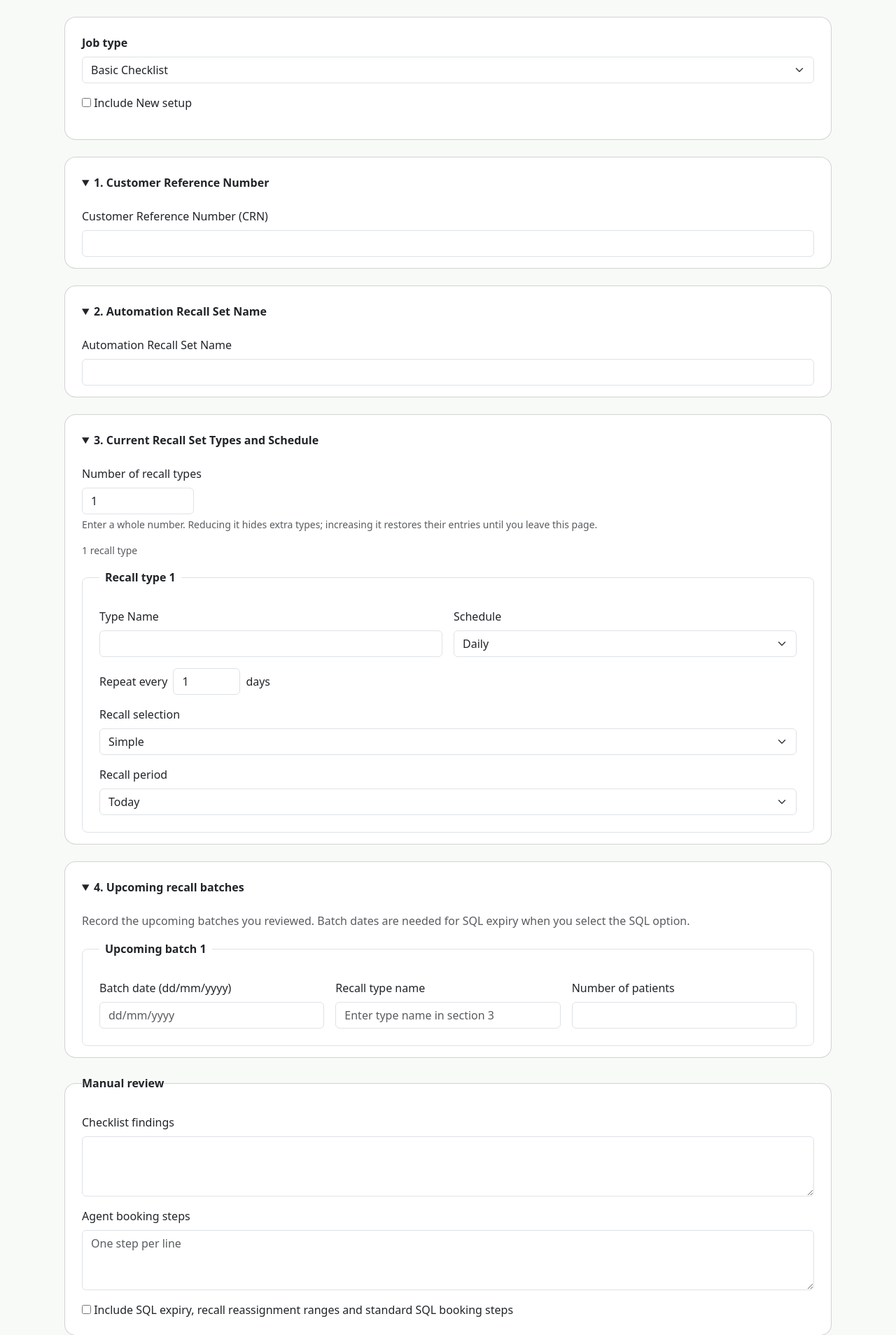
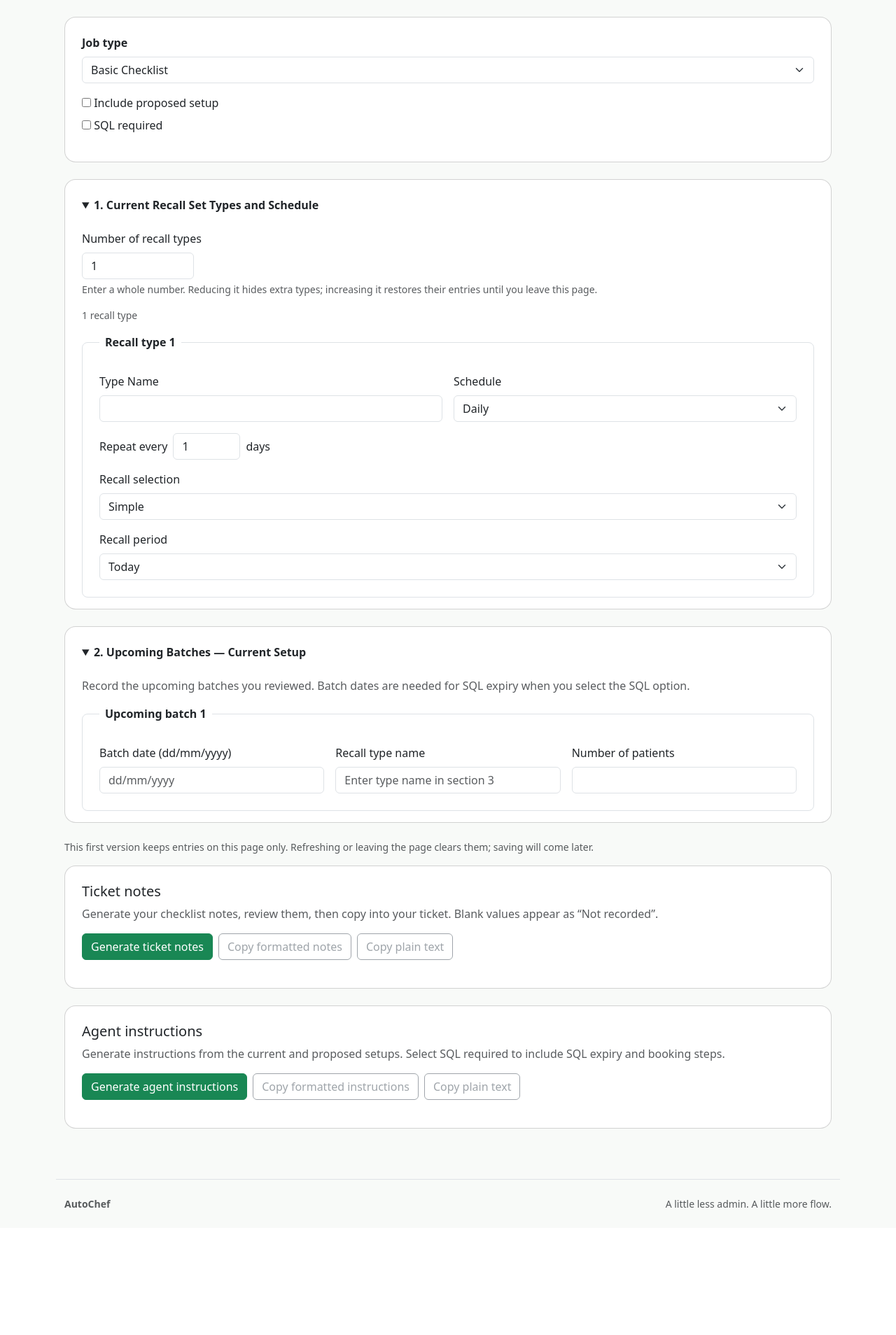
Before and after one commit to mattmasel/AutoChef, a Flask app: page /checklist in a window 1280 px wide. Shown: the part 223-2131 px from the top of the page at 70% size. After the commit the page ends 1949 px from the top, so only its background shows below. Run offline with Flask 3, Linux system fonts and the light colour scheme; some libraries are stand-ins or nearby versions.

Commit message:
Removed unnecessary sections from basic checklist

```diff
--- a/flaskr/static/js/agent-output.js
+++ b/flaskr/static/js/agent-output.js
@@ -114,15 +114,19 @@
     if (!manual) line("p", scripts ? "Below checklist approved and SQL supplied." : "Below checklist approved for schedule changes without SQL within the reviewed scope.");
     line("h3", "Current Setup");
     setup("recalls", total);
+    if (manual) {
+      line("h3", "Upcoming Batches — Current Setup");
+      for (let i = 0; i < total; i++) line("p", `${value(`recalls[${i}][name]`)} — ${value(`batches[${i}][date]`) || "Not recorded"} — ${value(`batches[${i}][patients]`) || "Not recorded"} Patients`);
+    }
     if (manualNewSetup && !targetTotal) { fail("Enter at least one recall type for New setup.", document.getElementById("requested-count")); return; }
-    if (modify || manualNewSetup) { line("h3", manualNewSetup ? "New setup" : "New Setup"); setup("requested_recalls", targetTotal);
+    if (modify || manualNewSetup) { line("h3", manualNewSetup ? "Proposed Recall Set Types and Schedule" : "New Setup"); setup("requested_recalls", targetTotal);
       window.AutoChefAutoPreview.writeRequestedBatches(data,line);
     }
     if (modify) {
       line("h3", "Schedule change coverage assessment");
       coverage.details.forEach(detail => line("p", detail));
     }
-    if (manual && data.get("manual_findings")?.trim()) {
+    if (!manual && data.get("manual_findings")?.trim()) {
       line("h3", "Manual review findings");
       data.get("manual_findings").trim().split(/\r?\n/).filter(Boolean).forEach(note => line("p", note));
     }
@@ -149,18 +153,18 @@
     } else if (!manual) {
       line("p", "Confirm the reviewed schedule changes and book a time with the customer. No SQL or recall reassignment is included in this booking.");
     }
-    line("h3", "During Booking");
+    if (scripts || !manual || manualNewSetup) line("h3", "During Booking");
     // Keep job-specific booking steps in one place for future job requirements.
     const bookingSteps = scripts ? [
       "Backup the database",
       'Make changes to automation (if required - see "New Setup")',
       "Run attached SQL (run 35005 first then 31628 second)"
-    ] : manual ? (manualNewSetup ? ["Apply the schedule recorded under New setup."] : []) : [
+    ] : manual ? (manualNewSetup ? ["Apply the schedule recorded under Proposed Recall Set Types and Schedule."] : []) : [
       "Backup the database",
       'Make the agreed automation changes (see "New Setup")',
       "Verify upcoming batch coverage and confirm the reviewed patients remain eligible under the new schedule"
     ];
-    if (manual) {
+    if (!manual) {
       bookingSteps.push(...value("manual_actions").split(/\r?\n/).map(step => step.trim()).filter(Boolean));
       if (!bookingSteps.length) line("p", "No booking steps recorded.");
     }
--- a/flaskr/static/js/auto-preview.js
+++ b/flaskr/static/js/auto-preview.js
@@ -20,20 +20,21 @@
    }
    requested.push({box,legend,...fields});$('auto-requested-batches').append(box);
   }
-  requested.forEach((r,i)=>{r.box.hidden=r.box.disabled=i>=n;r.time.disabled=r.time.parentElement.hidden=!experimental;r.legend.textContent=`${i+1}. ${$(`requested-${i}-name`)?.value||'Requested type'}`;});
+  requested.forEach((r,i)=>{r.box.hidden=r.box.disabled=i>=n;for(const key of ["time","from","to"])r[key].disabled=r[key].parentElement.hidden=!experimental;r.legend.textContent=`${i+1}. ${$(`requested-${i}-name`)?.value||'Requested type'}`;});
  }
  function writeRequestedBatches(data,line){
-  line('h3','Upcoming recall batches — New setup');
+  line('h3',data.get('job_type')==='basic'?'Upcoming Batches — Proposed Setup':'Upcoming recall batches — New setup');
   const count=Number(data.get('requested_recall_count'));
   let recorded=false;
   for(let i=0;i<count;i++){
    const read=key=>data.get(`preview_requested[${i}][${key}]`) || '';
+   const experimental=data.get('job_type')==='experimental';
    const date=key=>read(key).split('-').reverse().join('/');
-   if(!['next','from','to','patients'].some(read))continue;
+   if(!(experimental ? ['next','from','to','patients'] : ['next','patients']).some(read))continue;
    const parts=[data.get(`requested_recalls[${i}][name]`) || `Type ${i+1}`];
-   if(read('next'))parts.push(`Batch date ${date('next')}${read('time')?' '+read('time'):''}`);
-   if(read('from'))parts.push(`Recall from ${date('from')}`);
-   if(read('to'))parts.push(`Recall to ${date('to')}`);
+   if(read('next'))parts.push(`Batch date ${date('next')}${experimental && read('time')?' '+read('time'):''}`);
+   if(experimental && read('from'))parts.push(`Recall from ${date('from')}`);
+   if(experimental && read('to'))parts.push(`Recall to ${date('to')}`);
    if(read('patients'))parts.push(`Patients: ${read('patients')}`);
    line('p',parts.join(' — '));
    recorded=true;
--- a/flaskr/static/js/checklist.js
+++ b/flaskr/static/js/checklist.js
@@ -28,7 +28,17 @@
     const currentRanges = usesCurrentRanges();
     const manual = jobType.value === "basic";
     const review = document.getElementById("manual-review");
-    review.hidden = review.disabled = !manual;
+    review.hidden = review.disabled = true;
+    form.querySelectorAll("[data-experimental-only]").forEach(section => { section.hidden = section.disabled = manual; });
+    document.getElementById("basic-sql-option").hidden = !manual;
+    document.getElementById("manual-sql").disabled = !manual;
+    const hideRanges = manual && !document.getElementById("manual-sql").checked;
+    document.getElementById("sql-range-section").hidden = hideRanges;
+    document.getElementById("sql-range-fields").disabled = hideRanges;
+    document.getElementById("current-heading").textContent = (manual ? "1" : "3") + ". Current Recall Set Types and Schedule";
+    document.getElementById("current-batch-heading").textContent = (manual ? "2" : "4") + ". Upcoming Batches — Current Setup";
+    document.getElementById("proposed-batch-section").hidden = currentRanges;
+    document.getElementById("proposed-batch-fields").disabled = currentRanges;
     document.getElementById("manual-agent-help").hidden = !manual;
     document.getElementById("automatic-agent-help").hidden = manual;
     document.getElementById("manual-batch-help").hidden = !manual;
@@ -38,10 +48,11 @@
     document.getElementById("requested-section").hidden = currentRanges;
     document.getElementById("requested-fields").disabled = currentRanges;
     newSetup.setAttribute("aria-expanded", String(newSetup.checked));
-    document.getElementById("requested-heading").textContent = "8. New setup";
+    document.getElementById("requested-heading").textContent = manual ? "3. Proposed Recall Set Types and Schedule" : "8. Proposed Recall Set Types and Schedule";
     rangeDrafts = draftsByJob[newSetup.checked ? jobType.value + "New" : jobType.value];
-    const section = currentRanges ? "3" : "8";
-    document.getElementById("range-heading").textContent = currentRanges ? "9. Recall date ranges" : "9. Requested recall date ranges";
+    document.getElementById("proposed-batch-heading").textContent = (manual ? "4" : "8b") + ". Upcoming Batches — Proposed Setup";
+    const section = manual ? (currentRanges ? "1" : "3") : (currentRanges ? "3" : "8");
+    document.getElementById("range-heading").textContent = manual ? "5. SQL Recall Date Ranges" : "9. Recall date ranges";
     document.getElementById("range-help").textContent = `Types follow the order in section ${section}, newest dates first. Enter each From date except the last. Each following To date is calculated as the previous From date minus one day.`;
     document.getElementById("range-empty").textContent = `Add ${currentRanges ? "current" : "requested"} recall types in section ${section} to enter their date ranges.`;
     updateCount();
@@ -66,7 +77,7 @@
   }
 
   function syncRanges() {
-    syncRangeGroup("range", activeRangeCount, rangeDrafts, usesCurrentRanges() ? "recall" : "requested", usesCurrentRanges() ? "3" : "8");
+    syncRangeGroup("range", activeRangeCount, rangeDrafts, usesCurrentRanges() ? "recall" : "requested", jobType.value === "basic" ? (usesCurrentRanges() ? "1" : "3") : (usesCurrentRanges() ? "3" : "8"));
     syncRangeGroup("existing-range", existingCount, existingDrafts, "recall", "3");
   }
 
@@ -239,6 +250,7 @@
 
   // Use change rather than every keystroke so multi-digit counts can be entered.
   count.addEventListener("change", updateCount);
+  document.getElementById("manual-sql").addEventListener("change", updateJobType);
   newSetup.addEventListener("change", updateJobType);
   jobType.addEventListener("change", updateJobType);
   periodCount.addEventListener("change", updatePeriods);
--- a/flaskr/static/js/output.js
+++ b/flaskr/static/js/output.js
@@ -35,7 +35,7 @@
     const relevant = [...form.querySelectorAll("input, select")].filter((field) => {
       if (field.name.startsWith("preview_requested[")) return !field.matches(":disabled");
       if (manual && /^(requested_recalls\[|requested_recall_count$)/.test(field.name)) return !field.matches(":disabled");
-      if (/^(existing_ranges|requested_ranges)\[/.test(field.name)) return !field.matches(":disabled") && Boolean(coverage?.includeRanges);
+      if (/^(existing_ranges|requested_ranges)\[/.test(field.name)) return !field.matches(":disabled") && Boolean(coverage?.includeRanges || (manual && document.getElementById("manual-sql").checked));
       return !field.matches(":disabled") && /^(recall_count|period_count|recalls\[|existing_ranges\[|batches\[|periods\[|Px\d|PostPx\d)/.test(field.name);
     });
     for (const field of relevant) {
@@ -63,6 +63,27 @@
       fragment.append(element);
       text.push(content, "");
     }
+    if (manual) {
+      line("h1", "Recall Checklist");
+      line("h3", "Current Recall Set Types and Schedule");
+      writeSetup("recalls", total);
+      line("h3", "Upcoming Batches — Current Setup");
+      for (let i = 0; i < total; i++) {
+        line("p", `${value(`recalls[${i}][name]`)} — ${value(`batches[${i}][date]`)} — ${value(`batches[${i}][patients]`)} Patients`);
+      }
+      if (data.has("manual_new_setup")) {
+        line("h3", "Proposed Recall Set Types and Schedule");
+        writeSetup("requested_recalls", Number(data.get("requested_recall_count")));
+        window.AutoChefAutoPreview.writeRequestedBatches(data, line);
+      }
+      if (data.has("manual_sql")) {
+        line("h3", "SQL Recall Date Ranges");
+        const count = data.has("manual_new_setup") ? Number(data.get("requested_recall_count")) : total;
+        for (let i = 0; i < count; i++) {
+          line("p", `${value(`requested_ranges[${i}][name]`)} — ${value(`requested_ranges[${i}][from]`)} to ${value(`requested_ranges[${i}][to]`)}`);
+        }
+      }
+    } else {
     line("h1", "Automation Testing Phase");
     if (!manual) {
       line("h2", "Steps Performed");
@@ -92,23 +113,6 @@
     }
     if (!total) line("p", "None recorded");
     line("h3", "Current Automation Recall Setup");
-    function condition(prefix, row) {
-      return `${value(`${prefix}[${row}][comparison]`)} ${value(`${prefix}[${row}][amount]`)} ${value(`${prefix}[${row}][unit]`)} in the ${value(`${prefix}[${row}][direction]`)}`;
-    }
-    function writeSetup(collection, count) {
-      for (let i = 0; i < count; i++) {
-        const prefix = `${collection}[${i}]`;
-        const schedule = window.AutoChefSchedule.format(data, prefix);
-        let period = value(`${prefix}[period]`);
-        if (data.get(`${prefix}[mode]`) === "Advanced") {
-          period = condition(prefix, "first");
-          period = period.charAt(0).toUpperCase() + period.slice(1);
-          if (data.has(`${prefix}[and]`)) period += ` AND ${condition(prefix, "second")}`;
-        }
-        line("p", `${value(`${prefix}[name]`)} - ${schedule} - ${period}`);
-      }
-      if (!count) line("p", "None recorded");
-    }
     writeSetup("recalls", total);
     if (data.has("manual_new_setup")) {
       line("h3", "New setup");
@@ -154,6 +158,24 @@
       // Read shared identity directly from pre-SQL fields so it cannot diverge.
       line("p", `[${value(`Px${i}ID`)}] ${value(`Px${i}RecallSet`)} - ${["RecallPeriod", "RecallDate", "RecallType"].map(key => value(`PostPx${i}${key}`)).join(" - ")}`);
     }
+    }
+    function condition(prefix, row) {
+      return `${value(`${prefix}[${row}][comparison]`)} ${value(`${prefix}[${row}][amount]`)} ${value(`${prefix}[${row}][unit]`)} in the ${value(`${prefix}[${row}][direction]`)}`;
+    }
+    function writeSetup(collection, count) {
+      for (let i = 0; i < count; i++) {
+        const prefix = `${collection}[${i}]`;
+        const schedule = window.AutoChefSchedule.format(data, prefix);
+        let period = value(`${prefix}[period]`);
+        if (data.get(`${prefix}[mode]`) === "Advanced") {
+          period = condition(prefix, "first");
+          period = period.charAt(0).toUpperCase() + period.slice(1);
+          if (data.has(`${prefix}[and]`)) period += ` AND ${condition(prefix, "second")}`;
+        }
+        line("p", `${value(`${prefix}[name]`)} - ${schedule} - ${period}`);
+      }
+      if (!count) line("p", "None recorded");
+    }
     preview.replaceChildren(fragment);
     preview.hidden = false;
     plainText = text.join("\n").trim();
--- a/flaskr/templates/checklist.html
+++ b/flaskr/templates/checklist.html
@@ -142,10 +142,12 @@
         <option value="basic">Basic Checklist</option>
         <option value="experimental">Experimental Checklist</option>
       </select>
-    <label class="mt-3"><input type="checkbox" id="manual-new-setup" name="manual_new_setup" aria-controls="requested-section" aria-expanded="false"> Include New setup</label>
+    <label class="mt-3"><input type="checkbox" id="manual-new-setup" name="manual_new_setup" aria-controls="requested-section proposed-batch-section" aria-expanded="false"> Include proposed setup</label>
+    <label id="basic-sql-option" class="d-block mt-2"><input type="checkbox" id="manual-sql" name="manual_sql"> SQL required</label>
       <p id="suggestion-apply-status" class="small mt-3" role="status" aria-live="polite"></p>
     </div>
   </div>
+  <fieldset data-experimental-only class="border-0 p-0 m-0">
   <details class="card rounded-4 mb-4" open>
     <summary class="p-4 fw-semibold">1. Customer Reference Number</summary>
     <div class="card-body px-4 pt-0">
@@ -153,7 +155,9 @@
       <input class="form-control" type="text" id="crn" name="crn">
     </div>
   </details>
+  </fieldset>
 
+  <fieldset data-experimental-only class="border-0 p-0 m-0">
   <details class="card rounded-4 mb-4" open>
     <summary class="p-4 fw-semibold">2. Automation Recall Set Name</summary>
     <div class="card-body px-4 pt-0">
@@ -161,9 +165,10 @@
       <input class="form-control" type="text" id="recall-set-name" name="recall_set_name">
     </div>
   </details>
+  </fieldset>
 
   <details class="card rounded-4 mb-4" open>
-    <summary class="p-4 fw-semibold">3. Current Recall Set Types and Schedule</summary>
+    <summary id="current-heading" class="p-4 fw-semibold">3. Current Recall Set Types and Schedule</summary>
     <div class="card-body px-4 pt-0">
       <label class="form-label" for="recall-count">Number of recall types</label>
       <input class="form-control" style="max-width: 10rem" type="number" min="0" step="1" value="1" id="recall-count" name="recall_count" aria-describedby="count-help" required>
@@ -182,7 +187,7 @@
     </fieldset>
   </details>
   <details class="card rounded-4 mb-4" open>
-    <summary class="p-4 fw-semibold">4. Upcoming recall batches</summary>
+    <summary id="current-batch-heading" class="p-4 fw-semibold">4. Upcoming recall batches</summary>
     <div class="card-body px-4 pt-0">
       <p id="manual-batch-help" class="text-body-secondary" hidden>Record the upcoming batches you reviewed. Batch dates are needed for SQL expiry when you select the SQL option.</p>
       <p id="automatic-batch-help" class="text-body-secondary">Enter the next batch date and its actual D4W Recall From/To range for each type. Type names follow section 3. Later batches are calculated from the schedule. Batch times use practice local time; 09:00 is a placeholder — use actual times if stage order matters.</p>
@@ -197,7 +202,6 @@
     <textarea class="form-control mb-3" id="manual-findings" name="manual_findings" rows="3"></textarea>
     <label class="form-label" for="manual-actions">Agent booking steps</label>
     <textarea class="form-control mb-3" id="manual-actions" name="manual_actions" rows="3" placeholder="One step per line"></textarea>
-    <label><input type="checkbox" id="manual-sql" name="manual_sql"> Include SQL expiry, recall reassignment ranges and standard SQL booking steps</label>
   </fieldset>
   <details id="current-coverage-section" class="card rounded-4 mb-4" open>
     <summary class="p-4 fw-semibold">4a. Check current setup for gaps</summary>
@@ -212,6 +216,7 @@
     </fieldset>
   </details>
 
+  <fieldset data-experimental-only class="border-0 p-0 m-0">
   <details class="card rounded-4 mb-4" open>
     <summary class="p-4 fw-semibold">5. Manual recalls</summary>
     <div class="card-body px-4 pt-0">
@@ -219,7 +224,9 @@
       <input class="form-control" type="text" id="manual-patients" name="manual_patients">
     </div>
   </details>
+  </fieldset>
 
+  <fieldset data-experimental-only class="border-0 p-0 m-0">
   <details class="card rounded-4 mb-4" open>
     <summary class="p-4 fw-semibold">6. Test patients – Pre SQL</summary>
     <div class="card-body px-4 pt-0 d-grid gap-3">
@@ -238,7 +245,9 @@
       {% endfor %}
     </div>
   </details>
+  </fieldset>
 
+  <fieldset data-experimental-only class="border-0 p-0 m-0">
   <details class="card rounded-4 mb-4" open>
     <summary class="p-4 fw-semibold">7. Number of patients on each recall period</summary>
     <div class="card-body px-4 pt-0">
@@ -249,6 +258,7 @@
       <div id="recall-periods" class="d-grid gap-3"></div>
     </div>
   </details>
+  </fieldset>
   <details id="requested-section" class="card rounded-4 mb-4" open hidden>
     <summary id="requested-heading" class="p-4 fw-semibold">8. Requested Recall Set Types and Schedule</summary>
     <fieldset id="requested-fields" class="card-body px-4 pt-0" disabled>
@@ -258,8 +268,11 @@
       <p class="form-text" id="requested-help">Reducing the count hides extra types; increasing it restores their entries until you leave this page.</p>
       <p id="requested-status" class="small text-body-secondary" role="status"></p>
       <div id="requested-types" class="d-grid gap-3"></div>
-      <h3 class="h6 mt-4">Upcoming recall batches — New setup</h3>
-      <p class="text-body-secondary">Record the next D4W batch for each new recall type.</p>
+    </fieldset>
+  </details>
+  <details id="proposed-batch-section" class="card rounded-4 mb-4" open hidden>
+    <summary id="proposed-batch-heading" class="p-4 fw-semibold">4. Upcoming Batches — Proposed Setup</summary>
+    <fieldset id="proposed-batch-fields" class="card-body px-4 pt-0" disabled>
       <div id="auto-requested-batches" class="d-grid gap-3 mb-3"></div>
     </fieldset>
   </details>
@@ -288,15 +301,16 @@
       <p class="form-text">A detected gap requires scripts automatically and retains the corrective date ranges in the output. Otherwise, a decision and review notes are required before generating booking instructions. Changes to coverage inputs, schedules or script ranges reset manual decisions to Pending and recalculate the requirement. This page does not generate or run SQL.</p>
     </fieldset>
   </details>
-  <details class="card rounded-4 mb-4" open>
+  <details id="sql-range-section" class="card rounded-4 mb-4" open>
     <summary id="range-heading" class="p-4 fw-semibold">9. Recall date ranges</summary>
-    <div class="card-body px-4 pt-0">
+    <fieldset id="sql-range-fields" class="card-body px-4 pt-0">
       <p id="range-help" class="text-body-secondary">Types follow the order in section 3, newest dates first. Enter each From date except the last. Each following To date is calculated as the previous From date minus one day.</p>
       <p class="form-text">Use dd-mm-yyyy. The first To date is 01-01-3000 and the last From date is 01-01-1900. A single type covers the entire range.</p>
       <p id="range-empty" class="small text-body-secondary" hidden>Add current recall types in section 3 to enter their date ranges.</p>
       <div id="requested-ranges" class="d-grid gap-3"></div>
-    </div>
+    </fieldset>
   </details>
+  <fieldset data-experimental-only class="border-0 p-0 m-0">
   <details class="card rounded-4 mb-4" open>
     <summary class="p-4 fw-semibold">10. Test Patients – Post SQL</summary>
     <div class="card-body px-4 pt-0 d-grid gap-3">
@@ -316,13 +330,14 @@
       {% endfor %}
     </div>
   </details>
+  </fieldset>
   <p class="small text-body-secondary">This first version keeps entries on this page only. Refreshing or leaving the page clears them; saving will come later.</p>
 </form>
 
 <section class="card rounded-4 mb-4" aria-labelledby="output-heading">
   <div class="card-body p-4">
     <h2 id="output-heading" class="h5">Ticket notes</h2>
-    <p class="text-body-secondary">Generate your pre-SQL and post-SQL testing notes, review them, then copy into your ticket. Blank values appear as “Not recorded”.</p>
+    <p class="text-body-secondary">Generate your checklist notes, review them, then copy into your ticket. Blank values appear as “Not recorded”.</p>
     <div class="d-flex flex-wrap gap-2 mb-3">
       <button type="button" id="generate-notes" class="btn btn-success">Generate ticket notes</button>
       <button type="button" id="copy-notes" class="btn btn-outline-secondary" disabled>Copy formatted notes</button>
@@ -336,7 +351,7 @@
 <section class="card rounded-4 mb-4" aria-labelledby="agent-heading">
   <div class="card-body p-4">
     <h2 id="agent-heading" class="h5">Agent instructions</h2>
-    <p id="manual-agent-help" class="text-body-secondary" hidden>Generate instructions from your findings and booking steps. Select the SQL option in Manual review when the job needs scripts.</p>
+    <p id="manual-agent-help" class="text-body-secondary" hidden>Generate instructions from the current and proposed setups. Select SQL required to include SQL expiry and booking steps.</p>
     <p id="automatic-agent-help" class="text-body-secondary">Experimental coverage results use the entered D4W batch windows. When comparing a new setup, review the script decision in section 8a before generating booking instructions.</p>
     <div class="d-flex flex-wrap gap-2 mb-3">
       <button type="button" id="generate-agent" class="btn btn-success">Generate agent instructions</button>
```
Also changed, not shown: tests/current-coverage-ui.cjs (+3 -3 lines).
